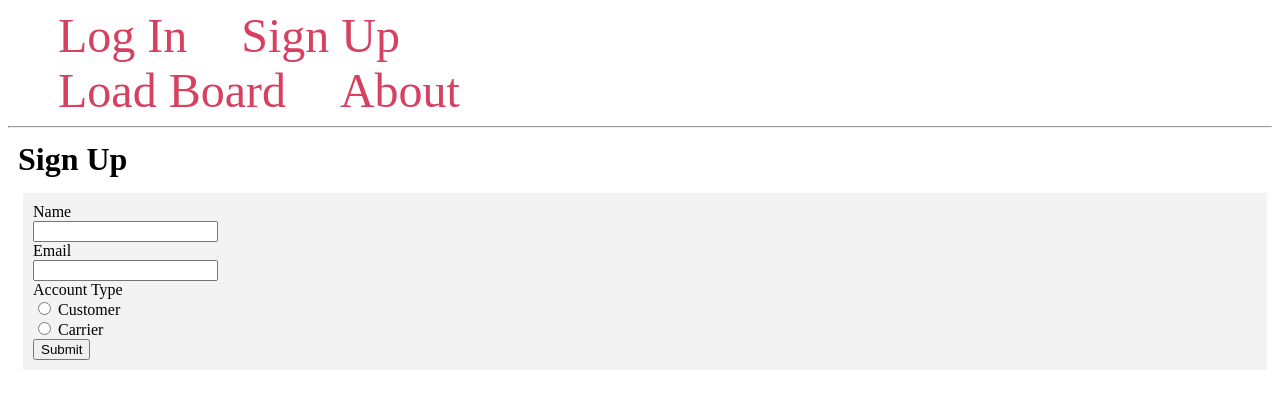
After one commit to dinahjohnson/freight-management-system, a Flask app: page /user in a window 1280 px wide. The commit adds this page. Shown: the top 399 px of the page. Run offline with Flask 2, Linux system fonts and the light colour scheme.

Commit message:
add MVP CRUD operations

```diff
--- a/backend/app.py
+++ b/backend/app.py
@@ -1,4 +1,5 @@
 
+from crypt import methods
 from flask import Flask, request, render_template, url_for, redirect
 from flask_sqlalchemy import SQLAlchemy
 from datetime import datetime
@@ -56,7 +57,6 @@ class User(db.Model):
     self.email = email
     self.user_type = user_type
 
-
 # TODO Add annotations to format_load
 def format_load(load):
   return {
@@ -81,57 +81,59 @@ def format_user(user):
     "user_type": user.user_type
   }
 
-
 # TODO Add annotations to index
 # Create index() view function to query db for all loads and pass to index.html template
-@app.route('/')
+@app.route('/', methods=['GET'])
 def index():
   loads = Load.query.filter_by(status='Available').order_by(Load.ship_date.asc()).all()
   return render_template('index.html', loads=loads)
 
-# TODO Add annotations to create_user
-@app.route("/users",methods=['POST'])
-def create_user():
-   name = request.json['name']
-   email = request.json['email']
-   user_type = request.json['user_type']
-   user = User(name, email,user_type)
-   db.session.add(user)
-   db.session.commit()
+@app.route('/about', methods=['GET'])
+def about():
+  return render_template('about.html')
 
-   return format_user(user)
+@app.route('/login',methods=['GET', 'POST'])
+def login():
+  if request.method == 'POST':
+    email = request.form['email']
+    user = User.query.filter_by(email=email).one()
+    if user.user_type == 'Customer':
+     loads = Load.query.filter_by(customer=user.id).order_by(Load.ship_date.asc()).all()
+    if user.user_type == 'Customer':
+     loads = Load.query.filter_by(carrier=user.id).order_by(Load.ship_date.asc()).all()
+    return render_template('profile.html', user = user, loads=loads)
+  return render_template('login.html')
 
-@app.route("/users/<id>",methods=['GET'])
-def get_user(id):
+@app.route('/signup', methods=['GET'])
+def signup():
+  return render_template('signup.html')
+
+# Create User
+@app.route('/user',methods=['GET','POST'])
+def create():
+  if request.method == 'POST':
+    name = request.form['name']
+    email = request.form['email']
+    user_type = request.form.getlist('user_type')
+    user = User(name, email,user_type)
+    db.session.add(user)
+    db.session.commit()
+
+
+    return redirect(url_for('login'))
+  return render_template('signup.html')
+
+# Get User
+@app.route('/user/<id>', methods=['GET'])
+def profile():
   user = User.query.filter_by(id=id).one()
   user = format_user(user)
-  return {
-    "user": user
-  }
+  if user.user_type == 'Customer':
+    loads = Load.query.filter_by(customer=user.id).order_by(Load.ship_date.asc()).all()
+  elif user.user_type == 'Carrier':
+    loads = Load.query.filter_by(carrier=user.id).order_by(Load.ship_date.asc()).all()
 
-# TODO Add annotations to get_users
-@app.route("/users",methods=['GET'])
-def get_users():
-  users = User.query.order_by(User.id.asc()).all()
-  users_list = []
-  for user in users:
-    users_list.append(format_user(user))
-  return {
-    "users": users_list
-  }
-
-# TODO Add annotations to get_user
-
-
-@app.route("/users/<id>", methods=['PUT'])
-def update_user(id):
-  user = User.query.filter_by(id=id)
-  name = request.json['name']
-  email = request.json['email']
-  user.update(dict(name=name, email=email))
-  db.session.commit()
-
-  return { "user": format_user(user.one()) }
+  return render_template('profile.html',user=user, loads=loads)
 
 @app.route("/users/<id>",methods=['DELETE'])
 def delete_user(id):
--- /dev/null
+++ b/templates/about.html
@@ -0,0 +1 @@
+{% extends 'base.html' %}
--- a/templates/base.html
+++ b/templates/base.html
@@ -47,12 +47,12 @@
   <body>
     <nav>
       <div>
-        <a href="#">Log In</a>
-        <a href="#">Register</a>
+        <a href="/login">Log In</a>
+        <a href="/signup">Sign Up</a>
       </div>
       <div>
         <a href="{{ url_for('index') }}">Load Board</a>
-        <a href="#">About</a>
+        <a href=/about>About</a>
       </div>
   </nav>
   <hr>
--- /dev/null
+++ b/templates/signup.html
@@ -0,0 +1,21 @@
+{% extends 'base.html' %}
+
+{% block content %}
+    <h1 class="title">{% block title %} Sign Up {% endblock %}</h1>
+    <div class="content">
+            <div class="student">
+              <form method="POST" action="{{ url_for('create') }}">
+                <label for="name">Name</label><br>
+                <input type="text" id="name" name="name"><br>
+                <label for="email">Email</label><br>
+                <input type="text" id="email" name="email"><br>
+                <label for="user_type">Account Type</label><br>
+                <input type="radio" id="customer" name="user_type" value="Customer">
+                <label for="user_type">Customer</label><br>
+                <input type="radio" id="carrier" name="user_type" value="Carrier">
+               <label for="user_type">Carrier</label><br>
+               <button type="submit">Submit</button>
+              </form>
+            </div>
+    </div>
+{% endblock %}
```
Also changed, not shown: templates/login.html (added, +14 -0 lines), templates/profile.html (added, +22 -0 lines).
